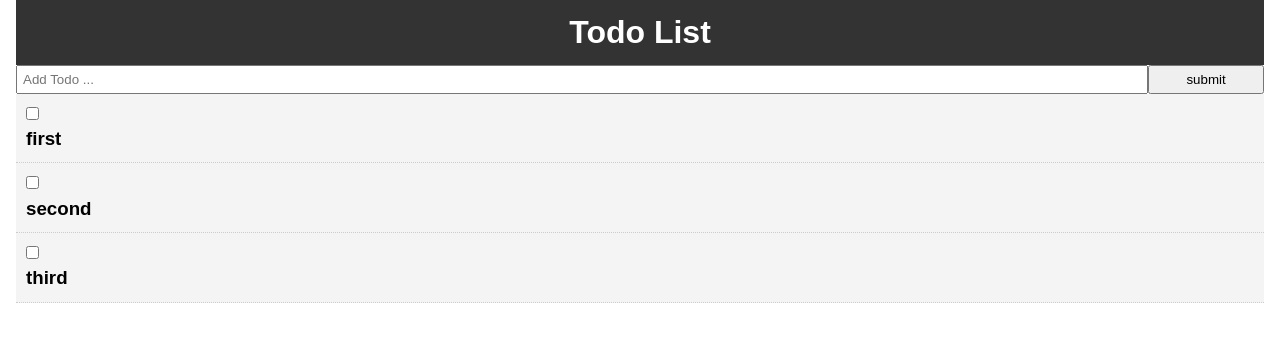
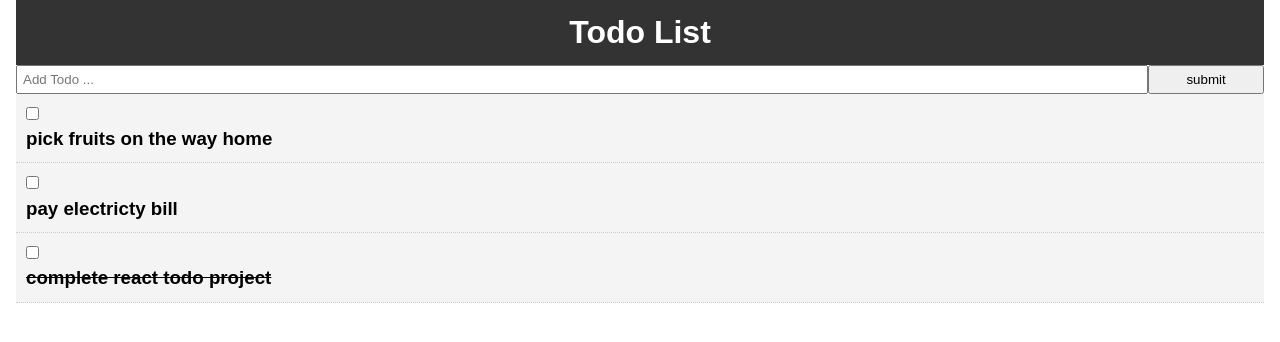
Before and after one commit to ivjotsingh/todoReact, a React (Create React App) app: page / in a window 1280 px wide. Shown: the top 342 px of the page. Built offline with nearby package versions, Linux system fonts and the light colour scheme.

Commit message:
AddTodo component completed with onSubmit function to add a new todo

```diff
--- a/src/App.js
+++ b/src/App.js
@@ -9,18 +9,18 @@ class App extends Component{
   state = {
     todos: [{
       id: uuid(),
-      title: "first",
+      title: "pick fruits on the way home",
       completed: false
     },
     {
       id: uuid(),
-      title: "second",
+      title: "pay electricty bill",
       completed: false
     },
     {
       id: uuid(),
-      title: "third",
-      completed: false
+      title: "complete react todo project ",
+      completed: true
     }],
     xyz: {}
   }
--- a/src/components/AddTodo.js
+++ b/src/components/AddTodo.js
@@ -13,7 +13,7 @@ class AddTodo extends Component{
 
   }
 
-  onsSubmit = (e) => {
+  onSubmit = (e) => {
     e.preventDefault();
     this.props.addTodo(this.state.title)
     console.log(this.state)
@@ -22,23 +22,20 @@ class AddTodo extends Component{
 
   render(){
     return (
-        <form onsSubmit={this.onsSubmit} style={{display: 'flex' }}>
+        <form onSubmit={this.onSubmit} style={{display: 'flex' }}>
+
           <input type='text'
           name='title'
           placeholder='Add Todo ...'
           style= {{flex: '10', padding: '5px'}}
           value= {this.state.title}
-          onChange= {this.onChange}
-          />
+          onChange= {this.onChange}/>
+
           <input
           type='submit'
           value='submit'
           className='btn'
-          style= {{flex: '1'}
-
-        }
-
-          />
+          style= {{flex: '1'}}/>
 
         </form>
     );
```
